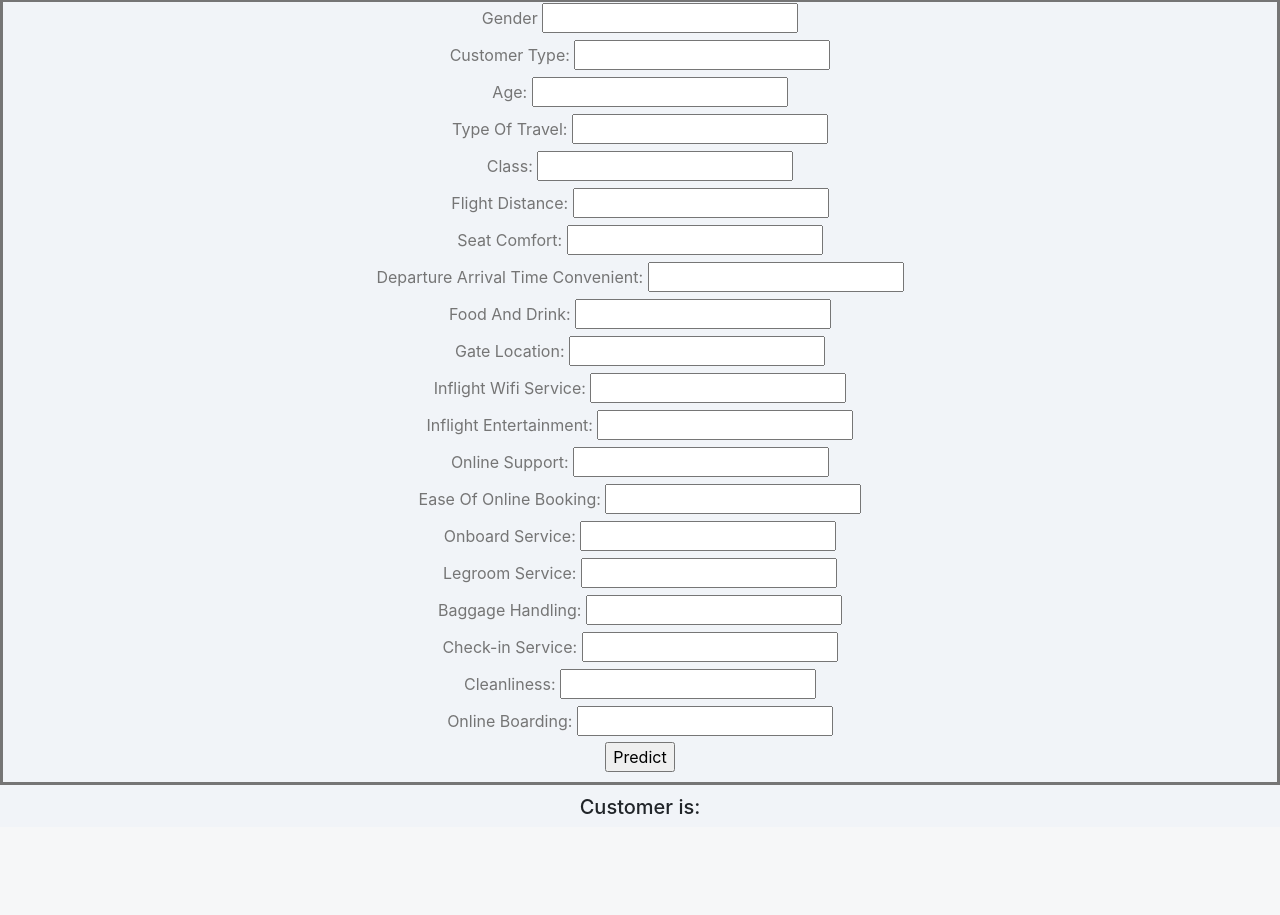
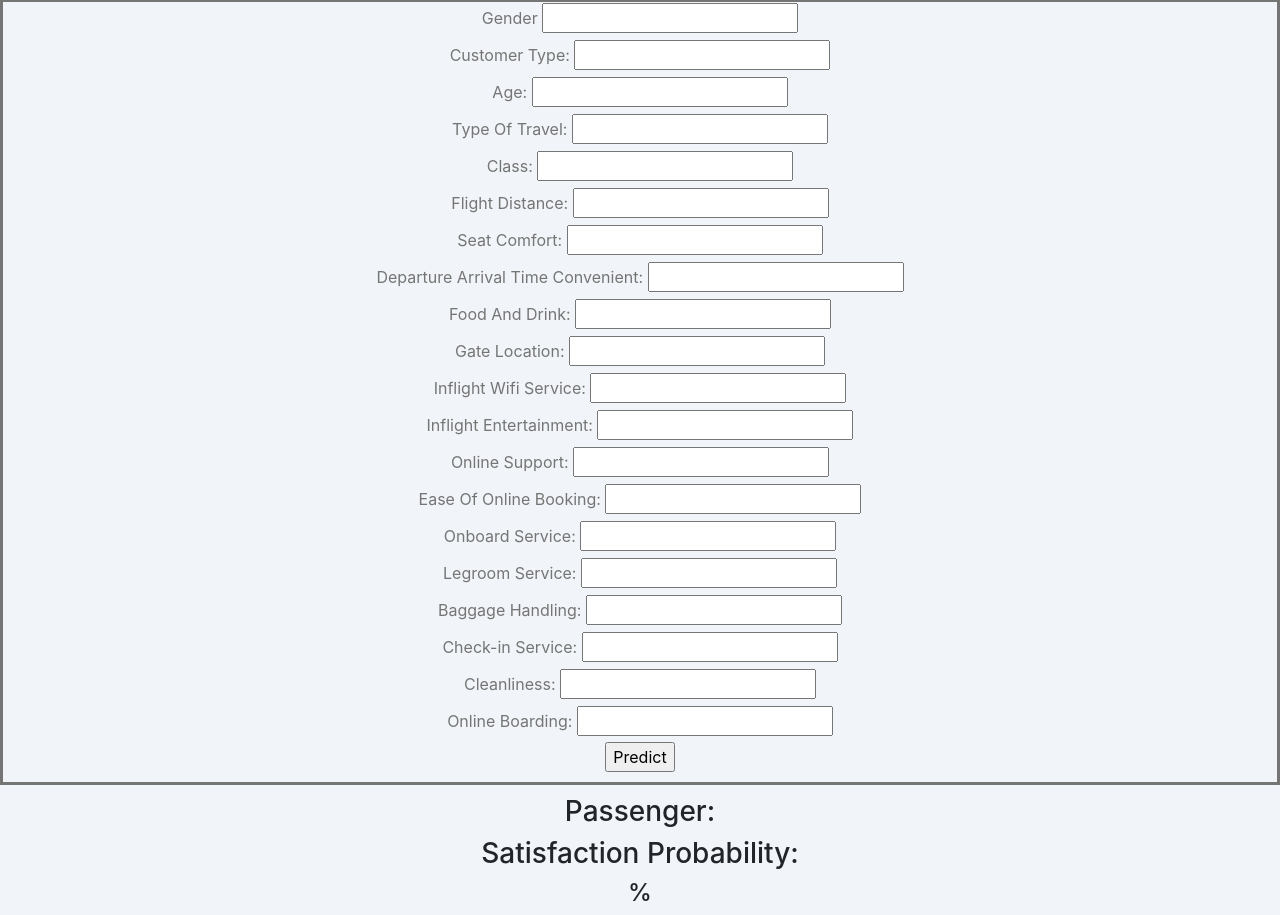
Before and after one commit to ergineeer/passengerSatisfactionPrediction, a Flask app: page / in a window 1280 px wide. Shown: the part 207-1122 px from the top of the page. Before the commit the page ends 1021 px from the top, so only its background shows below. Run offline with Flask 2, Linux system fonts and the light colour scheme; some libraries are stand-ins or nearby versions.

Commit message:
Update index.html

```diff
--- a/web-app/templates/index.html
+++ b/web-app/templates/index.html
@@ -180,8 +180,10 @@
   <div class="output-container">
     <center>
       <div id="output">
-        <h5 id="a">Customer is: </h5>
-        <h3 id="b">{{ form.abc }}</h3>
+        <h3 id="a">Passenger: </h3>
+        <h4 id="b">{{ form.sat }}</h4>
+        <h3 id="a">Satisfaction Probability:</h3>
+        <h4 id="b">{{ form.satProbability }}% </h4>
       </div>
     </center>
   </div>
```
